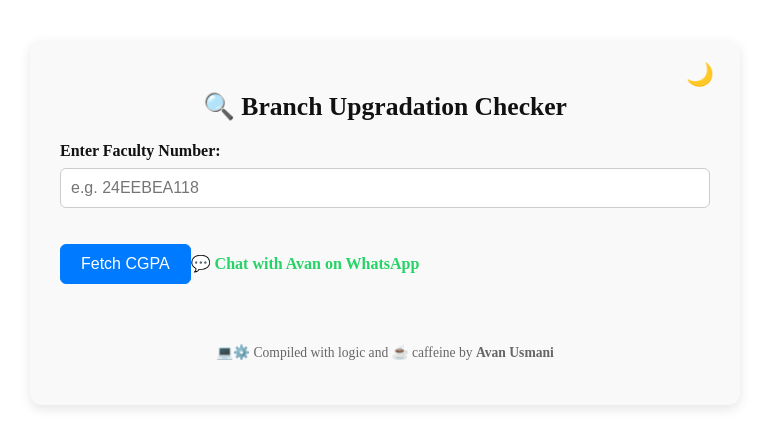
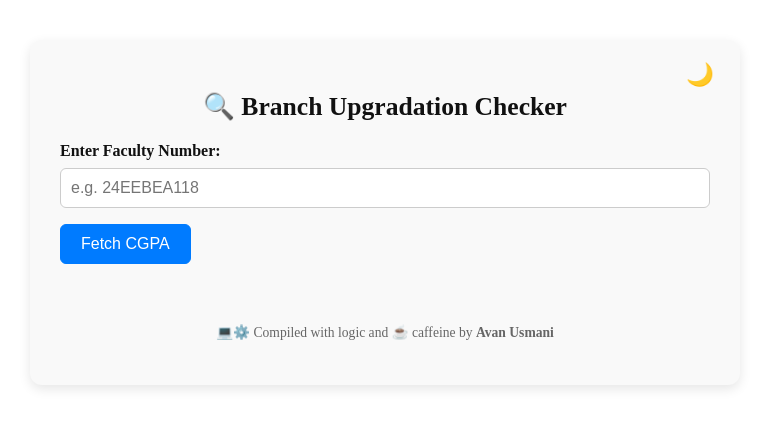
Before and after one commit to ShaikhAyan3053/BanchChange, a React (Create React App) app: page / in a window 1280 px wide. Shown: the top 448 px of the page, without its empty margins (255-1024 px from the left). Built offline with nearby package versions, Linux system fonts and the light colour scheme.

Commit message:
Add files via upload

```diff
--- a/src/App.js
+++ b/src/App.js
@@ -884,8 +884,9 @@ export default function App() {
           {result}
         </div>
       )}
+      {cgpa !== undefined && (
         <a
-        href="https://wa.me/6388359596?text=Hi%20Avan%2C%20I%20have%20a%20question%20regarding%20branch%20upgradation"
+          href="https://wa.me/916388359596?text=Hi%20Avan%2C%20I%20have%20a%20question%20regarding%20branch%20upgradation"
           target="_blank"
           rel="noopener noreferrer"
           style={{
@@ -899,6 +900,8 @@ export default function App() {
         >
           💬 Chat with Avan on WhatsApp
         </a>
+      )}
+
       <p style={{ marginTop: "40px", fontSize: "0.85rem", color: darkMode ? "#aaa" : "#666", textAlign: "center" }}>
         💻⚙️ Compiled with logic and ☕ caffeine by <strong>Avan Usmani</strong>
       </p>
```
Lines whose indentation alone changed are shown as unchanged.
